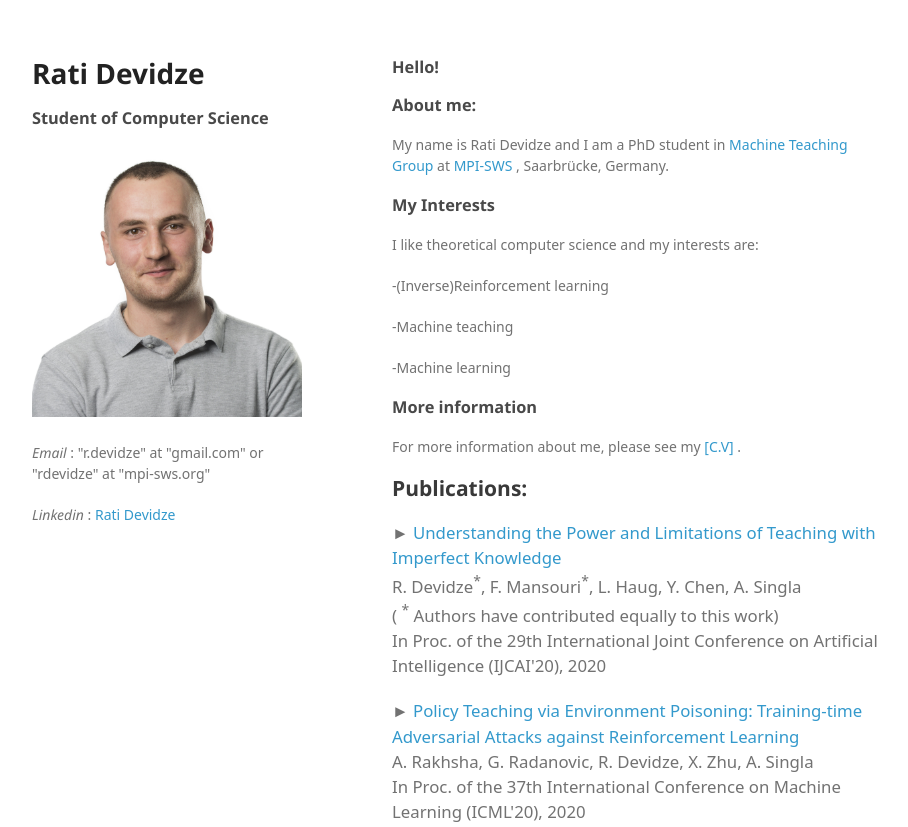
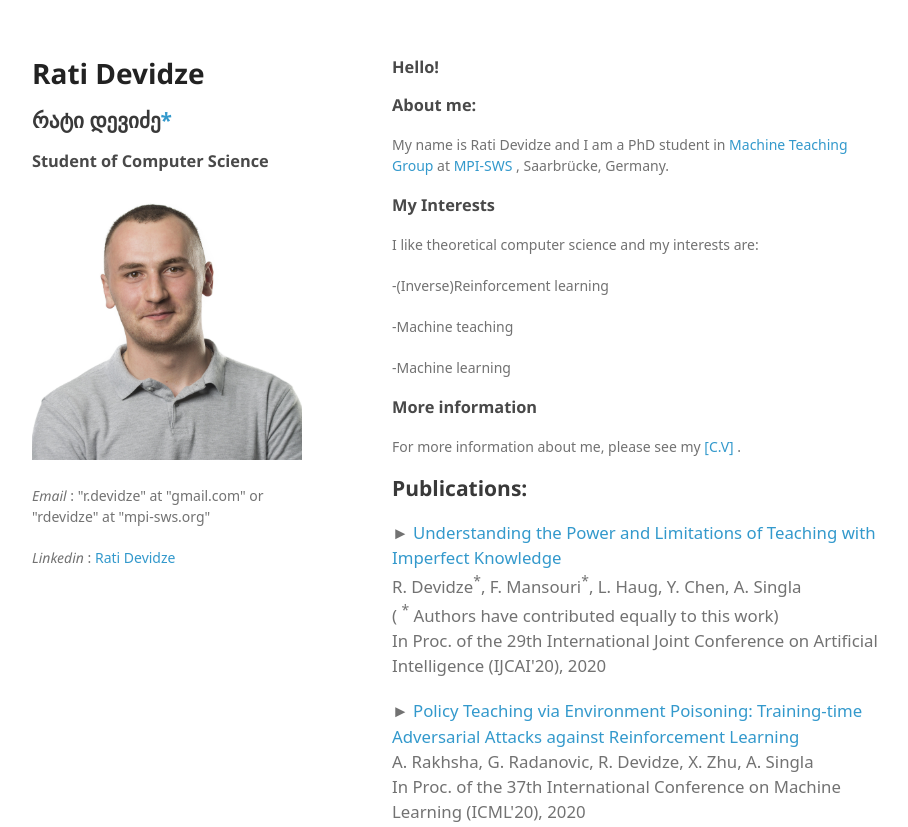
Before and after one commit to ratidevidze/ratidevidze.github.io, a plain HTML site: page index.html in a window 1280 px wide. Shown: the top 827 px of the page, without its empty margins (178-1086 px from the left). Drawn offline with Linux system fonts and the light colour scheme; a web font is replaced by a local one.

Commit message:
Update index.html

```diff
--- a/index.html
+++ b/index.html
@@ -16,6 +16,7 @@
     <div class="wrapper">
       <header>
         <h1>Rati Devidze</h1>
+	 <h2>რატი დევიძე<a href="http://en.wikipedia.org/wiki/Georgian_alphabet">*</a></h2>
 	<h3>Student of Computer Science</h3>
         <p></p>
 
```
